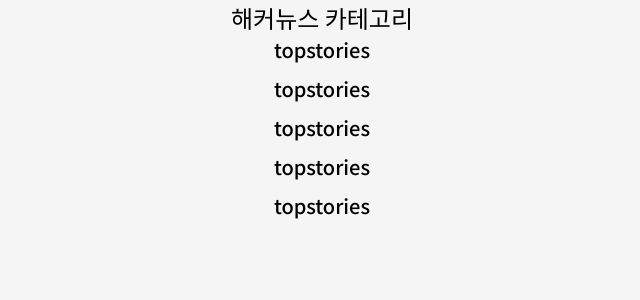
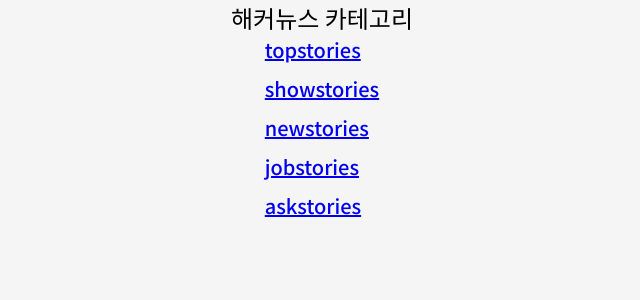
Before and after one commit to DanBi-Lee/purpledog_test2, a React (Create React App) app: page / in a window 1280 px wide. Shown: the top 300 px of the page, without its empty margins (318-958 px from the left). Built offline with nearby package versions, Linux system fonts and the light colour scheme.

Commit message:
[#4] 카테고리 리스트 데이터 연결
 - 카테고리 데이터 생성
 - 내림차순으로 정렬하여 연결

resolves #4

```diff
--- /dev/null
+++ b/src/component/categoryList/CategoryList.jsx
@@ -0,0 +1,19 @@
+import React from 'react';
+import { Link } from 'react-router-dom';
+import styles from './CategoryList.module.css';
+
+function CategoryList({list}) {
+    return (
+        <ul className={styles.category_list__list}>
+            {
+                list.map(category=> (
+                <li key={category}>
+                    <Link to={`category/${category}`}> {category}</Link>
+                </li>
+                ))
+            }
+        </ul>
+    );
+}
+
+export default CategoryList;
--- /dev/null
+++ b/src/component/categoryList/CategoryList.module.css
@@ -0,0 +1,7 @@
+.category_list__list {
+    font-size: 0.20rem;
+}
+
+.category_list__list  li + li {
+    margin-top: 0.1rem;
+}
--- a/src/component/categoryList/CategoryListSection.jsx
+++ b/src/component/categoryList/CategoryListSection.jsx
@@ -1,19 +1,14 @@
 import React from 'react';
+import CategoryList from './CategoryList';
 import styles from './CategoryListSection.module.css';
 
-function CategoryList() {
+function CategoryListSection({list}) {
     return (
         <section className={styles.category_list__section}>
             <h2 className={styles.category_list__title}>해커뉴스 카테고리</h2>
-            <ul className={styles.category_list__list}>
-                <li>topstories</li>
-                <li>topstories</li>
-                <li>topstories</li>
-                <li>topstories</li>
-                <li>topstories</li>
-            </ul>
+            <CategoryList list={list} />
         </section>
     );
 }
 
-export default CategoryList;
+export default CategoryListSection;
--- a/src/component/categoryList/CategoryListSection.module.css
+++ b/src/component/categoryList/CategoryListSection.module.css
@@ -5,11 +5,3 @@
     justify-content: center;
     align-items: center;
 }
-
-.category_list__list {
-    font-size: 0.20rem;
-}
-
-.category_list__list  li + li {
-    margin-top: 0.1rem;
-}
--- /dev/null
+++ b/src/data/category_list.js
@@ -0,0 +1,7 @@
+export const CATEGORY_LIST = [
+  "topstories",
+  "newstories",
+  "askstories",
+  "showstories",
+  "jobstories",
+];
--- a/src/pages/CategoryListPage.jsx
+++ b/src/pages/CategoryListPage.jsx
@@ -1,11 +1,14 @@
 import React from 'react';
 import CategoryListSection from '../component/categoryList/CategoryListSection';
+import { CATEGORY_LIST } from '../data/category_list';
 import Layout from '../layout/Layout';
 
 function CategoryListPage() {
+    const category_list = CATEGORY_LIST.sort().reverse();
+
     return (
         <Layout>
-            <CategoryListSection/>
+            <CategoryListSection list={category_list} />
         </Layout>
     );
 }
```
